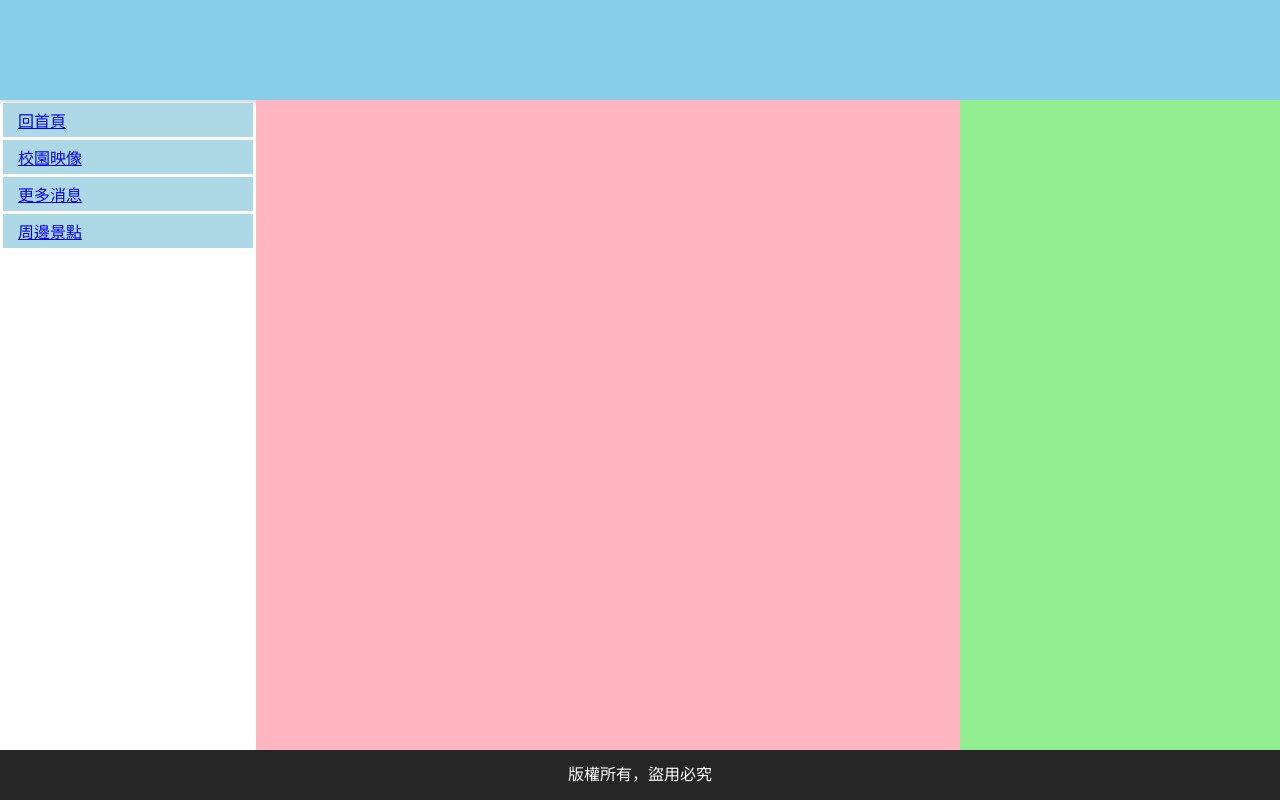
After one commit to mackliu/1142-AJAX-AND-WEBAPI, a PHP site: page /webapi.html in a window 1280 px wide. The commit adds this page. Run offline with PHP 8.4, Linux system fonts and the light colour scheme.

Commit message:
介紹api的基礎觀念

```diff
--- /dev/null
+++ b/api/get_menus.php
@@ -0,0 +1,15 @@
+<?php
+//取得資料表中的選單
+
+$menus=[
+    '回首頁'=>'http://localhost/webapi.html',
+    '校園映像'=>'http://localhost/image.html',
+    '更多消息'=>'http://localhost/more_news.html',
+    '周邊景點'=>'http://localhost/views.html',
+
+];
+
+echo json_encode($menus);
+
+
+?>
--- a/index.php
+++ b/index.php
@@ -19,6 +19,9 @@
 
 <body>
     <h1 class="header">AJAX 非同步的Javascript 及 XML 技術</h1>
+    <div class="types">
+        <a href="webapi.html">簡單WEB API練習</a>
+    </div>
     <div class="types">
         <a href="xhr.html">XMLHttpRequest</a>
     </div>
--- /dev/null
+++ b/webapi.html
@@ -0,0 +1,96 @@
+<!DOCTYPE html>
+<html lang="en">
+<head>
+    <meta charset="UTF-8">
+    <meta name="viewport" content="width=device-width, initial-scale=1.0">
+    <title>泰山網頁資訊管理中心</title>
+<style>
+*{
+    margin: 0;
+    padding: 0;
+    box-sizing: border-box;
+}
+  header{
+    width:100%;
+    height:100px;
+    box-shadow: 0 0 10px rgba(0,0,0,0.3);
+    background-color: skyblue;
+  }
+
+  main{
+    display: flex;
+    width:100%;
+    justify-content: space-between;
+  }
+#menu{
+    width:20%;
+    height:calc(100vh - 100px - 50px);
+}
+
+#menu .menu-item{
+    padding: 5px 15px;
+    margin:3px;
+    background-color:lightblue;
+}
+
+
+#content{
+    width:55%;
+    height:calc(100vh - 100px - 50px);
+    background-color: lightpink;
+}
+#image{
+    width:25%;
+    height:calc(100vh - 100px - 50px);
+    background-color: lightgreen;
+}
+
+
+  footer{
+    width: 100%;
+    height: 50px;
+    text-align: center;
+    line-height: 50px;
+    position:fixed;
+    bottom:0;
+    background: #262626;
+    color: #fff;
+  }
+</style>
+
+</head>
+<body>
+<header></header>
+
+<main>
+    <div id="menu">
+        <div class="menu-item">回首頁</div>
+        <div class="menu-item">更多消息</div>
+        <div class="menu-item">校園映像</div>
+    </div>
+    <div id="content">
+
+    </div>
+    <div id="image">
+
+    </div>
+</main>
+<footer>版權所有，盜用必究</footer>
+<script src="https://code.jquery.com/jquery-3.7.1.min.js" integrity="sha256-/JqT3SQfawRcv/BIHPThkBvs0OEvtFFmqPF/lYI/Cxo=" crossorigin="anonymous"></script>
+</body>
+</html>
+<script>
+$.get("api/get_menus.php",function(menus){
+    let html='';
+    console.log(html)
+    let all=JSON.parse(menus)
+    let keys=Object.keys(all)
+    keys.forEach((key)=>{
+        html=html + `<div class="menu-item"><a href="${all[key]}">${key}</a></div>`
+        console.log(all[key])
+    })
+    $("#menu").html(html)
+
+
+})
+</script>
```
